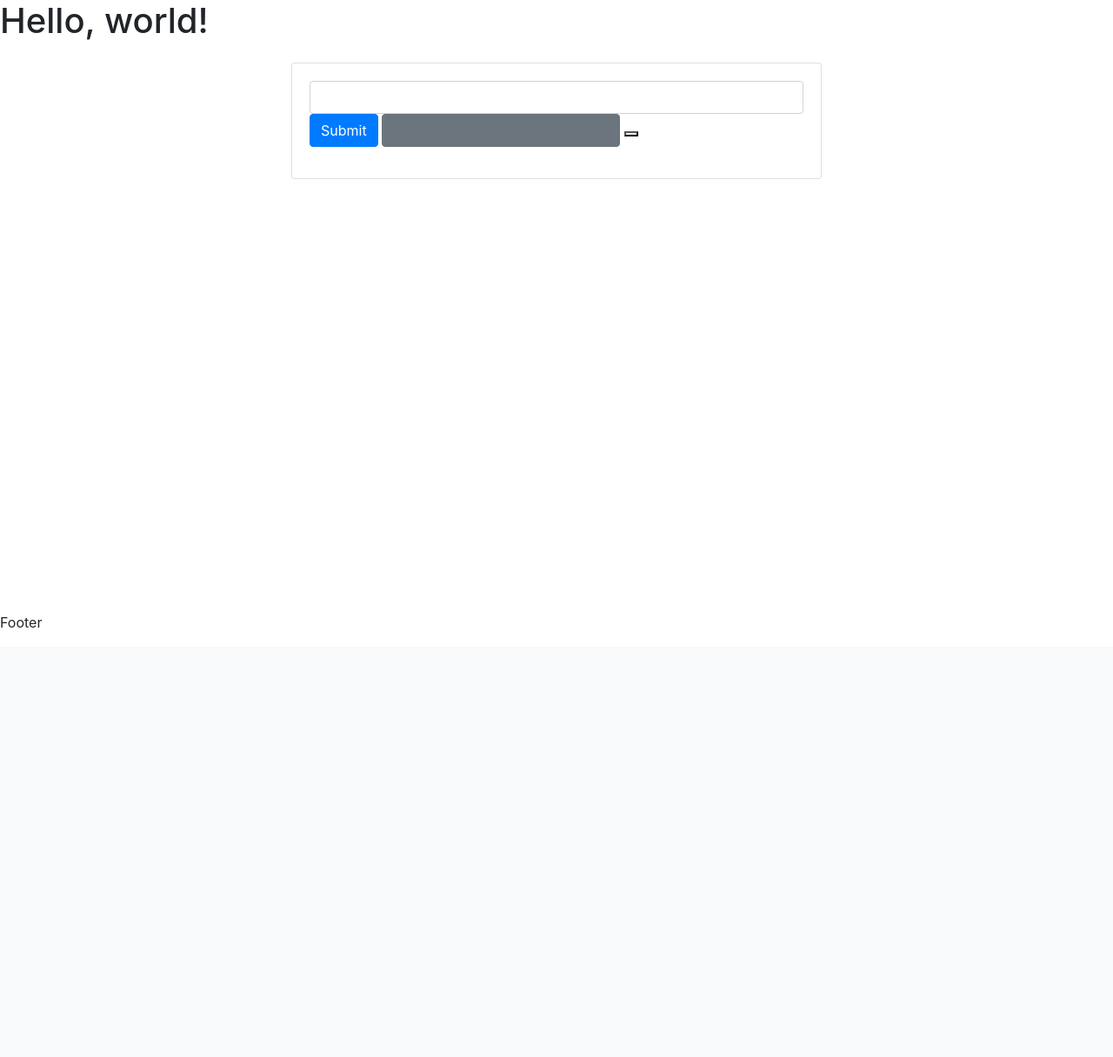
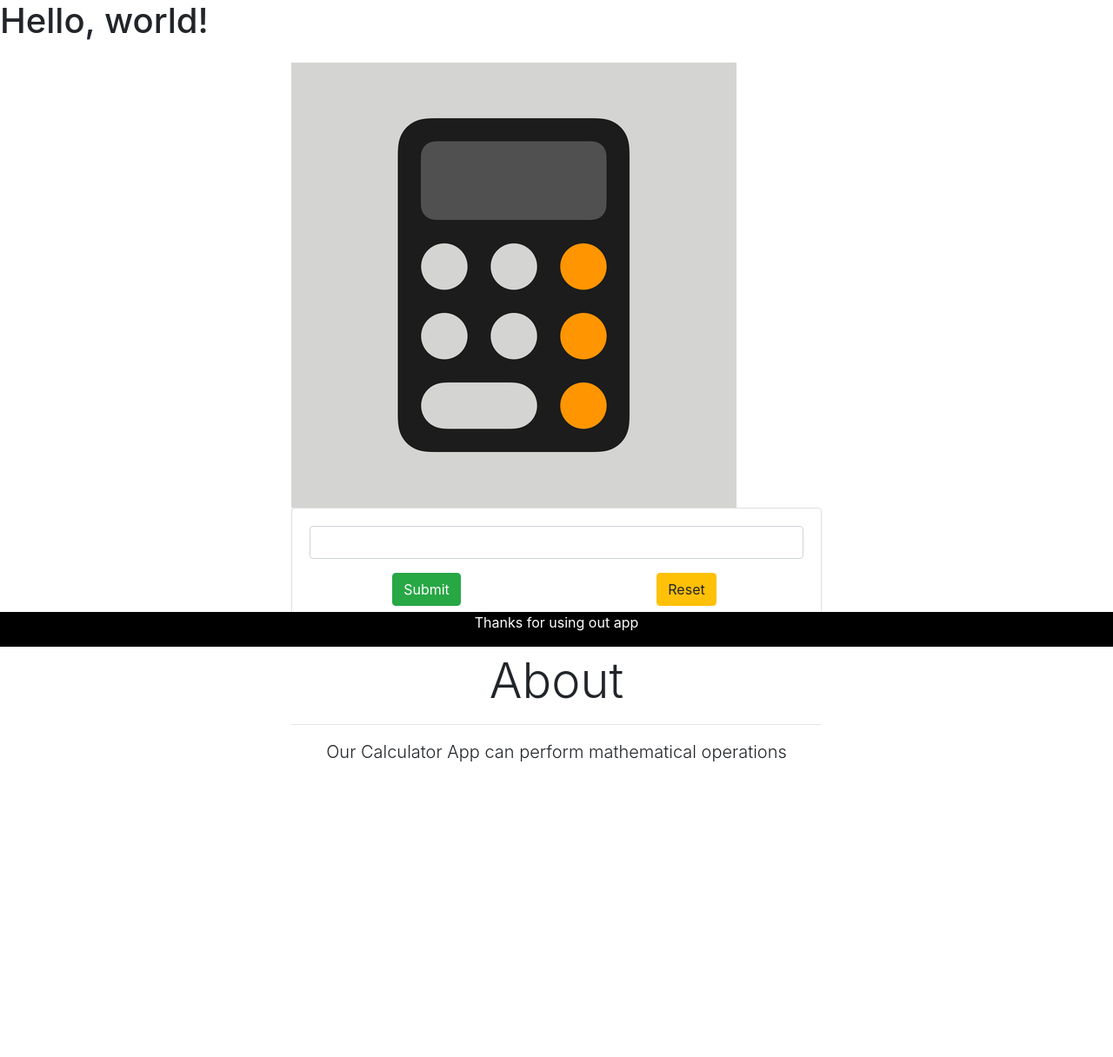
Before and after one commit to ppagano91/SimpleVotingAndCalculatorAppDjango, a Django app: template templates/calculatorapp/index.html in a window 1280 px wide. Shown: the part 56-1272 px from the top of the page at 87% size. Before the commit the page ends 778 px from the top, so only its background shows below. Run offline with Django 3.2, Linux system fonts and the light colour scheme; the template is opened without the code that fills it, so the values that code supplies are empty.

Commit message:
add styles

```diff
--- a/templates/calculatorapp/index.html
+++ b/templates/calculatorapp/index.html
@@ -1,4 +1,6 @@
-<!DOCTYPE html>
+
+{% load static %}
+<!doctype html>
 <html lang="en">
   <head>
     <!-- Required meta tags -->
@@ -41,7 +43,7 @@
             >
           </li>
           <li class="nav-item">
-            <a class="nav-link" href="#">About</a>
+            <a class="nav-link" href="#about">About</a>
           </li>
         </ul>
 
@@ -49,18 +51,25 @@
     </nav>
     <h1>Hello, world!</h1>
 
-    <div class="container-fluid">
+    <div class="container-fluid" style="margin-bottom: 20rem;">
         <div class="row">
             <div class="col-md-6" style="margin: 1rem auto 0 auto;">
+                <img class="img-fluid" src="{% static 'main.png' %}">
                 <div class="card">
                     <div class="card-body">
                         <form method="GET" action="#">
                             <div class="form-group">
                                 <input type="search" class="form-control" name="query" id="query">
-                                <input type="submit" class="btn btn-primary" >
-                                <input type="rest" class="btn btn-secondary" >
+                            </div>
+                            <div class="row">
+                                <div class="col-md-6">
+                                    <button type="submit" class="btn btn-success" style="display:block; margin: 0 auto;">Submit</button>
 
-                                <button></button>
+                                </div>
+                                <div class="col-md-6">
+                                    <button type="rest" class="btn btn-warning" style="display:block; margin: 0 auto;">Reset</button>
+
+                                </div>
                             </div>
 
                         </form>
@@ -69,11 +78,20 @@
                 </div>
             </div>
         </div>
+        <div class="row">
+            <div class="col-md-6" style="margin: 2rem auto 0 auto;">
+                <p class="display-4" style="text-align: center;" id="about" name="about">About</p>
+                <hr>
+                <p class="lead" style="text-align: center;">Our Calculator App can perform mathematical operations</p>
+            </div>
+
+        </div>
     </div>
+
     <div class="container-fluid">
         <div class="row">
-            <div class="fixed-bottom navbar-light">
-                <p>Footer</p>
+            <div class="fixed-bottom navbar-light" style="background:black;color: white; text-align:center; ">
+                <p>Thanks for using out app</p>
             </div>
 
         </div>
```
Also changed, not shown: static/main.png (added).
